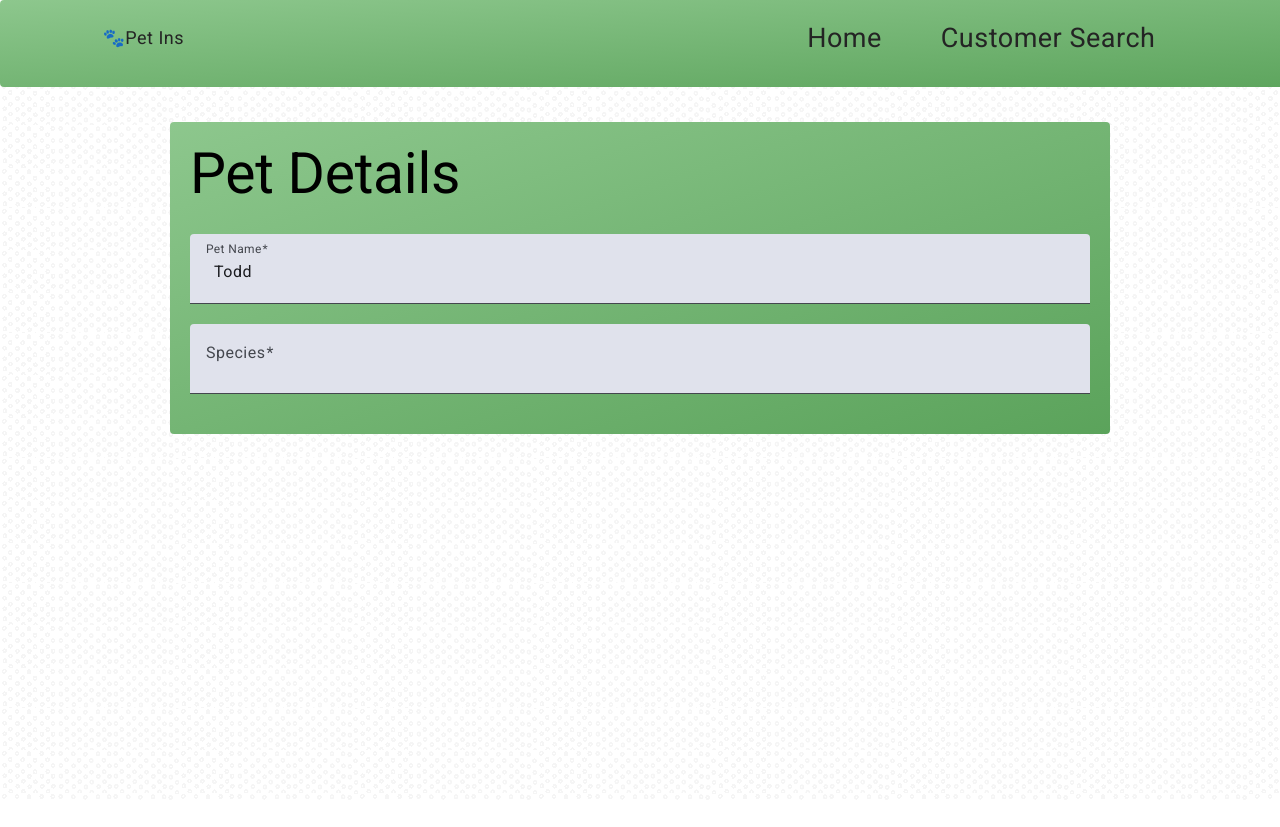
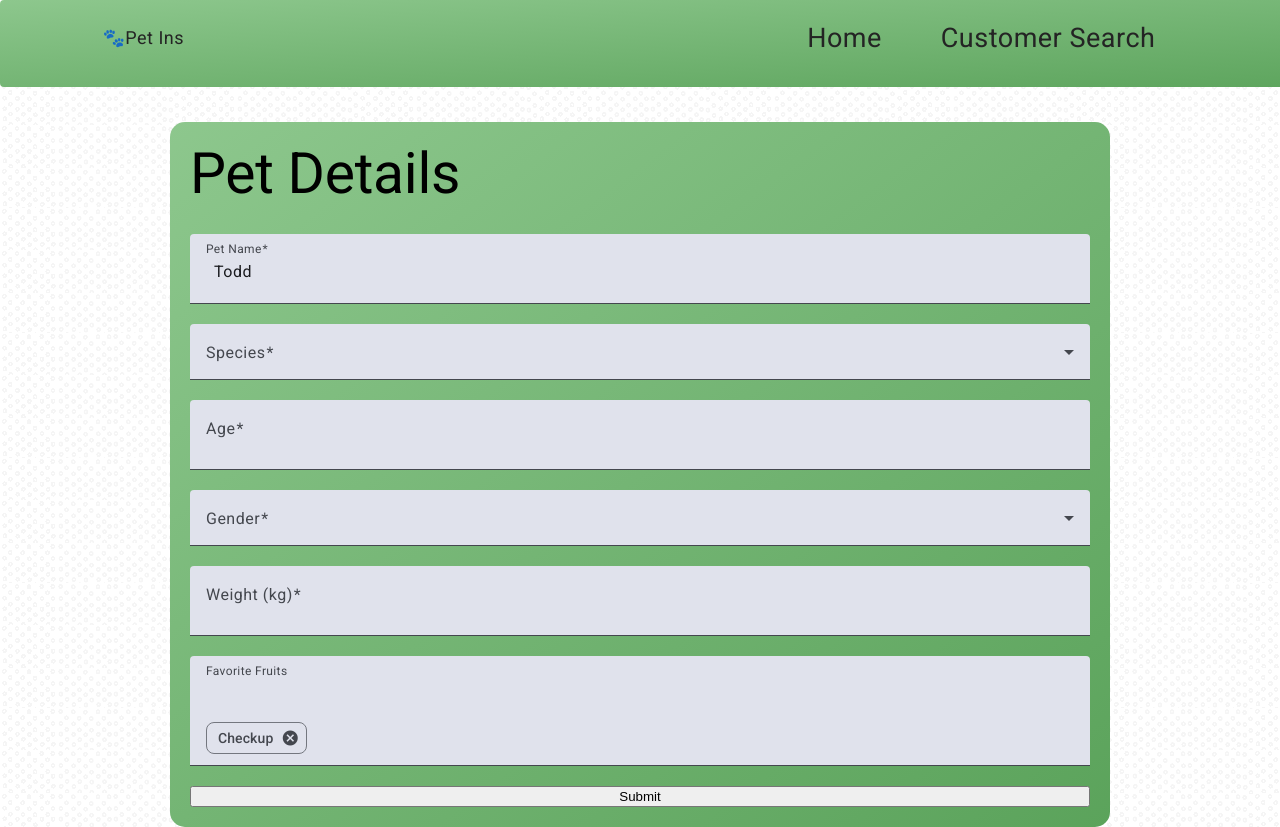
Before and after one commit to Ethan-Guttman/PetIns, an Angular app: page / in a window 1280 px wide. Before the commit the page ends 800 px from the top, so only its background shows below. Built offline with nearby package versions, Linux system fonts and the light colour scheme.

Commit message:
Almost complete vet insurance form with care chips section + customer search component started with route pointing to it

```diff
--- a/src/app/app.component.html
+++ b/src/app/app.component.html
@@ -1,9 +1,9 @@
 
 
 <main class="main">
-  <nav>🐾Pet Ins&nbsp;<div class="rightSide"><a href="/">Home</a>&nbsp;<a href="/customersearch">Customer Search</a></div></nav>
+  <nav>🐾Pet Ins&nbsp;<div class="rightSide"><a routerLink="/">Home</a>&nbsp;<a routerLink="/CustomerSearch">Customer Search</a></div></nav>
   <h2>Pet Insurance</h2>
-  <app-vet-insurance-form />
+
 </main>
 
 <router-outlet />
--- a/src/app/app.component.scss
+++ b/src/app/app.component.scss
@@ -8,6 +8,7 @@ nav {
     height: 2em;
     border-radius: 4px;
     position: fixed;
+    z-index: 1000;
 }
 
 nav a {
--- a/src/app/app.component.ts
+++ b/src/app/app.component.ts
@@ -1,11 +1,12 @@
 import { Component } from '@angular/core';
-import { RouterOutlet } from '@angular/router';
+import { RouterOutlet, RouterLink } from '@angular/router';
 import { VetInsuranceFormComponent } from './vet-insurance-form/vet-insurance-form.component';
+import { CustomerSearchComponent } from './customer-search/customer-search.component';
 
 @Component({
   selector: 'app-root',
   standalone: true,
-  imports: [RouterOutlet, VetInsuranceFormComponent],
+  imports: [RouterOutlet, RouterLink, VetInsuranceFormComponent, CustomerSearchComponent],
   templateUrl: './app.component.html',
   styleUrl: './app.component.scss'
 })
--- a/src/app/app.routes.ts
+++ b/src/app/app.routes.ts
@@ -1,3 +1,16 @@
 import { Routes } from '@angular/router';
+import { VetInsuranceFormComponent } from './vet-insurance-form/vet-insurance-form.component';
+import { CustomerSearchComponent } from './customer-search/customer-search.component';
 
-export const routes: Routes = [];
+export const routes: Routes = [
+    {
+        path: '',
+        component: VetInsuranceFormComponent,
+        title: 'PetIns Home',
+    },
+    {
+        path:'CustomerSearch',
+        component: CustomerSearchComponent,
+        title: 'PetIns Customer Search',
+    },
+];
--- /dev/null
+++ b/src/app/customer-search/customer-search.component.html
@@ -0,0 +1 @@
+<p>customer-search works!</p>
--- a/src/app/vet-insurance-form/vet-insurance-form.component.html
+++ b/src/app/vet-insurance-form/vet-insurance-form.component.html
@@ -5,9 +5,64 @@
       <mat-label>Pet Name</mat-label>
       <input formControlName="petNameControl" matInput >
     </mat-form-field>
+
     <mat-form-field>
       <mat-label>Species</mat-label>
-      <input formControlName="speciesControl" matInput >
+      <mat-select formControlName="speciesControl">
+        <mat-option value="Male">Cat</mat-option>
+        <mat-option value="Female">Dog</mat-option>
+      </mat-select>
     </mat-form-field>
+
+    <mat-form-field>
+      <mat-label>Age</mat-label>
+      <input formControlName="ageControl" matInput >
+    </mat-form-field>
+
+    <mat-form-field>
+      <mat-label>Gender</mat-label>
+      <mat-select formControlName="petGenderControl">
+        <mat-option value="Male">Male</mat-option>
+        <mat-option value="Female">Female</mat-option>
+      </mat-select>
+      <!-- <input formControlName="petGenderControl" matInput > -->
+    </mat-form-field>
+
+    <mat-form-field>
+      <mat-label>Weight (kg)</mat-label>
+      <input formControlName="petWeightControl" matInput >
+    </mat-form-field>
+
+    <mat-form-field class="example-chip-list">
+      <mat-label>Favorite Fruits</mat-label>
+
+      <input
+        name="currentCare"
+        placeholder="New Care..."
+        #careInput
+        [(ngModel)]="currentCare"
+        [ngModelOptions]="{standalone: true}"
+        [matChipInputFor]="chipGrid"
+        [matAutocomplete]="auto"
+        [matChipInputSeparatorKeyCodes]="separatorKeysCodes"
+        (matChipInputTokenEnd)="add($event)"
+      />
+      <mat-autocomplete #auto="matAutocomplete" (optionSelected)="selected($event)">
+        @for (care of filteredCare(); track care) {
+          <mat-option [value]="care">{{care}}</mat-option>
+        }
+      </mat-autocomplete>
+      <mat-chip-grid #chipGrid aria-label="Fruit selection">
+        @for (care of cares(); track $index) {
+          <mat-chip-row (removed)="remove(care)">
+            {{care}}
+            <button matChipRemove [attr.aria-label]="'remove ' + care">
+              <mat-icon>cancel</mat-icon>
+            </button>
+          </mat-chip-row>
+        }
+      </mat-chip-grid>
+    </mat-form-field>
+    <button mat-flat button type="submit">Submit</button>
   </form>
 </div>
--- a/src/app/vet-insurance-form/vet-insurance-form.component.scss
+++ b/src/app/vet-insurance-form/vet-insurance-form.component.scss
@@ -4,7 +4,7 @@
     margin: 70px auto;
     padding: 20px;
     background-image: linear-gradient(to bottom right, #8dc78d, #5ba35b);
-    border-radius: 4px;
+    border-radius: 15px;
   }
 
   h2, h3 {
@@ -26,7 +26,7 @@
     font-size: 14px;
   }
 
-  button {
+  button .submit {
     margin-top: 20px;
     padding: 10px;
     background-color: #295729;
@@ -35,7 +35,7 @@
     cursor: pointer;
   }
 
-  button:disabled {
+  button .submit:disabled {
     background-color: #5f5e5e;
     border: 3px solid #a0a0a0;
     cursor: default;
--- a/src/app/vet-insurance-form/vet-insurance-form.component.ts
+++ b/src/app/vet-insurance-form/vet-insurance-form.component.ts
@@ -1,9 +1,14 @@
-import { Component, ChangeDetectionStrategy } from '@angular/core';
+import {LiveAnnouncer} from '@angular/cdk/a11y';
+import { Component, ChangeDetectionStrategy, signal, computed, model, inject } from '@angular/core';
 import { FormBuilder, FormControl, FormGroup, FormsModule, Validators } from '@angular/forms';
+import {COMMA, ENTER} from '@angular/cdk/keycodes';
 import { ReactiveFormsModule } from '@angular/forms';
 import {MatSelectModule} from '@angular/material/select';
 import {MatInputModule} from '@angular/material/input';
 import {MatFormFieldModule} from '@angular/material/form-field';
+import {MatChipInputEvent, MatChipsModule} from '@angular/material/chips';
+import {MatAutocompleteModule, MatAutocompleteSelectedEvent} from '@angular/material/autocomplete';
+import {MatIconModule} from '@angular/material/icon';
 import { CommonModule } from '@angular/common';
 
 
@@ -11,51 +16,74 @@ import { CommonModule } from '@angular/common';
   selector: 'app-vet-insurance-form',
   templateUrl: './vet-insurance-form.component.html',
   styleUrls: ['./vet-insurance-form.component.scss'],
-  imports: [MatFormFieldModule, MatInputModule, MatSelectModule, ReactiveFormsModule, CommonModule, FormsModule],
+  imports: [MatFormFieldModule, MatInputModule, MatIconModule, MatSelectModule, MatAutocompleteModule, MatChipsModule, ReactiveFormsModule, CommonModule, FormsModule],
   changeDetection: ChangeDetectionStrategy.OnPush,
   standalone: true,
 })
 export class VetInsuranceFormComponent {
   vetForm: FormGroup;
+  readonly separatorKeysCodes: number[] = [ENTER, COMMA];
+  currentCare = model('');
+  readonly cares = signal(['Checkup']);
+  readonly allCare: string[] = ['Checkup', 'Vaccination', 'Blood Test', 'Oral Health Exam', 'Orthopedic surgery'];
+  readonly filteredCare = computed(() => {
+    const currentCare = this.currentCare().toLowerCase();
+    return currentCare
+      ? this.allCare.filter(care => care.toLowerCase().includes(currentCare))
+      : this.allCare.slice();
+  });
+  readonly announcer = inject(LiveAnnouncer);
 
-  // this.vetForm = new FormGroup({
-  //   petNameControl: new FormControl('Todd', Validators.required)
-  // });
-
-    // Pet Information
-
-    // speciesControl = new FormControl('', Validators.required);
-    // breedControl = new FormControl('', Validators.required);
-    // ageControl = new FormControl('', Validators.required);
-    // petGenderControl = new FormControl('', Validators.required);
-    // petWeightControl = new FormControl('', Validators.required);
-    // species: ['', Validators.required],
-    // breed: ['Terrier', Validators.required],
-    // age: ['5', [Validators.required, Validators.min(0)]],
-    // gender: ['Male', Validators.required],
-    // weight: ['11', [Validators.required, Validators.min(0)]],
-
-    // // Policy Information
-    // policyNumber: ['I4023486', Validators.required],
-    // insuranceProvider: ['Pet Number One', Validators.required],
-    // coveragePlan: ['basic silver', Validators.required],
-    // deductible: ['300', [Validators.required, Validators.min(0)]],
-    // coPay: ['80', [Validators.required, Validators.min(0)]],
-    // annualMaxLimit: ['5000', [Validators.required, Validators.min(0)]]
     constructor(private fb: FormBuilder) {
       this.vetForm = this.fb.group({
         petNameControl: new FormControl('Todd', Validators.required),
         speciesControl : new FormControl('', Validators.required),
-        breedControl : new FormControl('', Validators.required),
         ageControl : new FormControl('', Validators.required),
         petGenderControl : new FormControl('', Validators.required),
-        petWeightControl : new FormControl('', Validators.required)
+        petWeightControl : new FormControl('', Validators.required),
+        careControl : new FormControl('')
       })
 
     }
 
+  add(event: MatChipInputEvent): void {
+    const value = (event.value || '').trim();
+
+    if (!this.allCare.includes(value)) {
+      return;
+    }
+
+    if (value) {
+      this.cares.update(cares => [...cares, value]);
+    }
+
+    // Clear the input value
+    this.currentCare.set('');
+    console.log('here');
+    event.chipInput!.clear();
+  }
+
+  remove(care: string): void {
+    this.cares.update(cares => {
+      const index = cares.indexOf(care);
+      if (index < 0) {
+        return cares;
+      }
+
+      cares.splice(index, 1);
+      this.announcer.announce(`Removed ${care}`);
+      return [...cares];
+    });
+  }
+
+  selected(event: MatAutocompleteSelectedEvent): void {
+    this.cares.update(cares => [...cares, event.option.viewValue]);
+    this.currentCare.set('');
+    event.option.deselect();
+
+  }
 
   Submit() {
-    console.log('works');
+    console.log(this.cares());
   }
 }
```
Also changed, not shown: src/app/customer-search/customer-search.component.ts (added, +12 -0 lines), src/app/customer-search/customer-search.component.scss (added), 1 other file (tests, documents, lock files or other folders).
